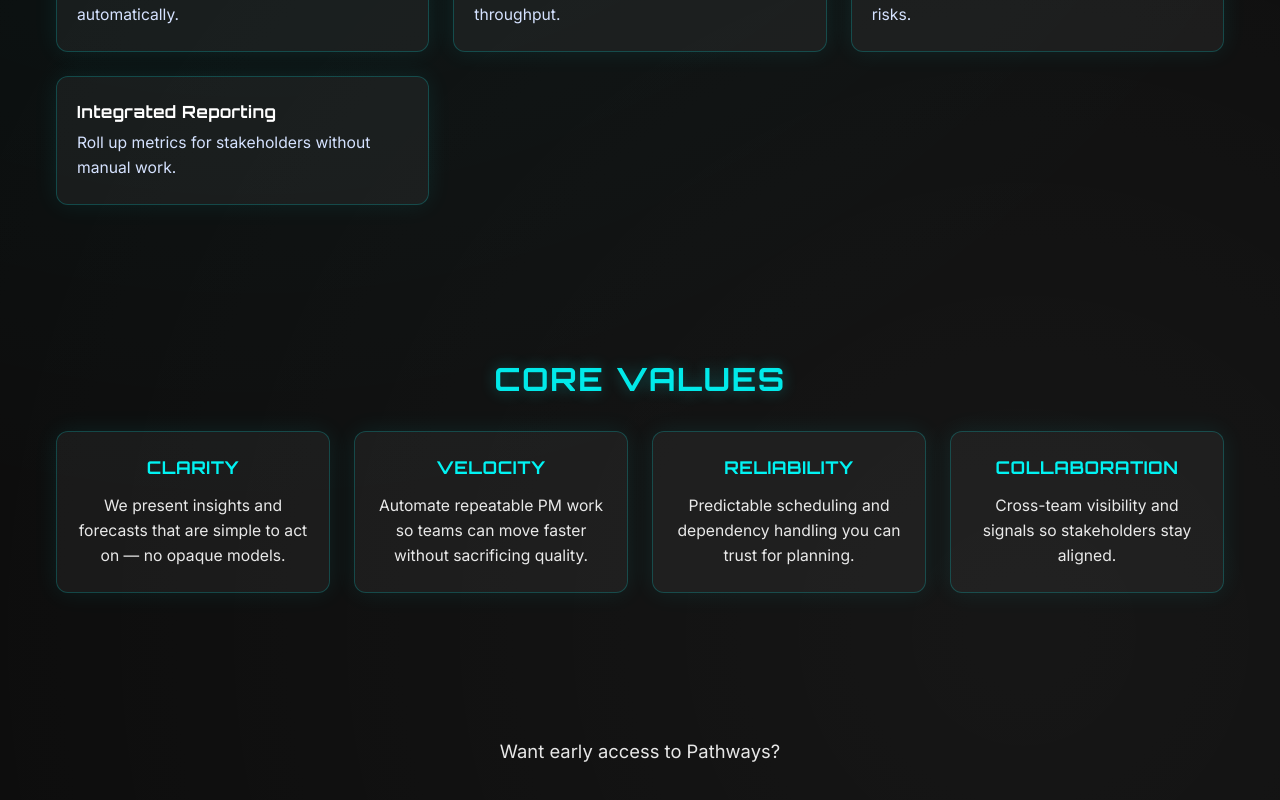
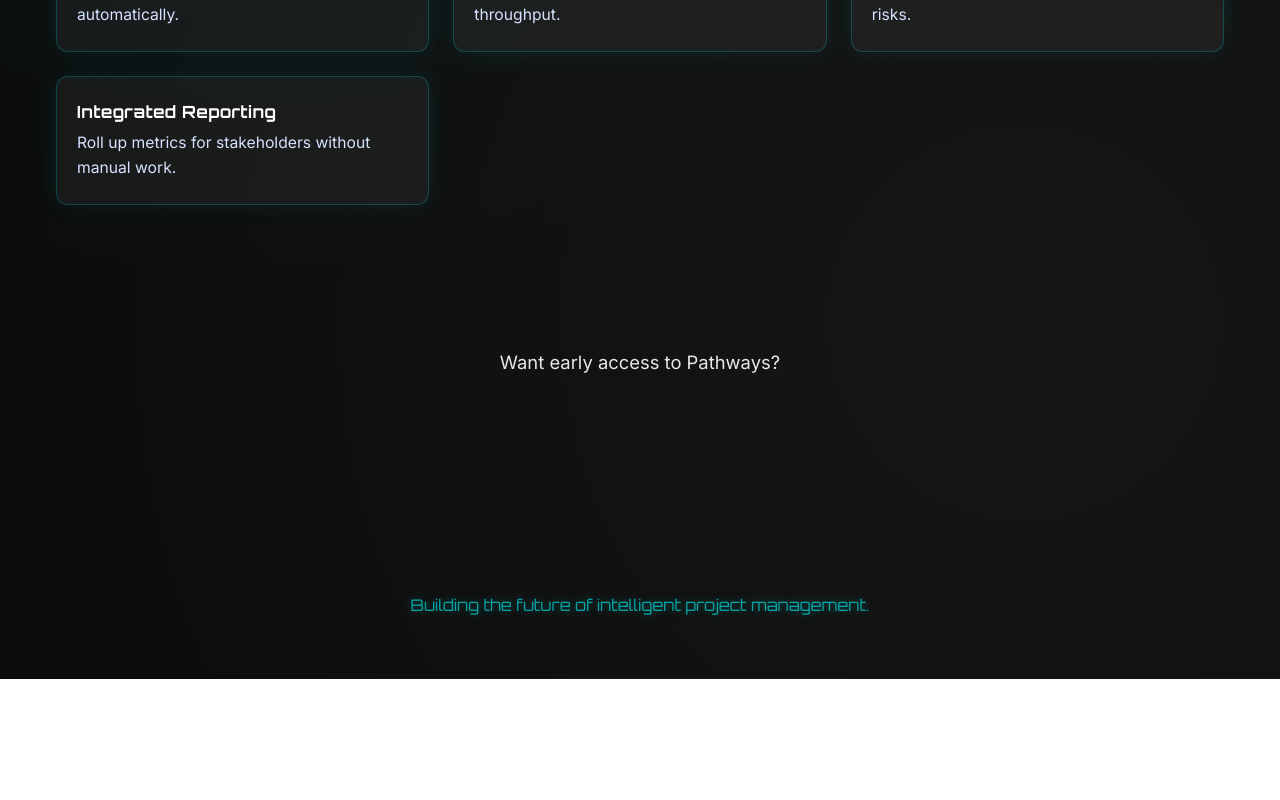
Before and after one commit to johnmbernard/synapse-solutions, a React (Vite) app: page /solutions in a window 1280 px wide. Shown: the part 1104-1904 px from the top of the page. After the commit the page ends 1783 px from the top, so only its background shows below. Built offline with nearby package versions, Linux system fonts and the light colour scheme.

Commit message:
consistent styling

```diff
--- a/src/components/solutions/Solutions.css
+++ b/src/components/solutions/Solutions.css
@@ -181,67 +181,6 @@
   line-height: 1.6;
 }
 
-/* Values section */
-.solutions-values {
-  width: 100%;
-  max-width: 1200px;
-  margin: 4rem auto 0;
-  padding: 2rem 1rem;
-}
-
-.solutions-values h2 {
-  font-family: 'Orbitron', sans-serif;
-  font-size: clamp(1.5rem, 4vw, 2rem);
-  color: rgba(0, 255, 255, 0.9);
-  margin-bottom: 2rem;
-  text-transform: uppercase;
-  text-shadow: 0 0 15px rgba(0, 255, 255, 0.3);
-  text-align: center;
-  letter-spacing: 0.05em;
-}
-
-.values {
-  display: grid;
-  grid-template-columns: repeat(auto-fit, minmax(220px, 1fr));
-  gap: 1.5rem;
-}
-
-.values > div {
-  display: flex;
-  flex-direction: column;
-  padding: 1.5rem 1.25rem;
-  background: rgba(255, 255, 255, 0.05);
-  border-radius: 12px;
-  border: 1px solid rgba(0, 255, 255, 0.2);
-  box-shadow: 0 0 25px rgba(0, 255, 255, 0.08);
-  transition: all 0.3s ease;
-  text-align: center;
-}
-
-.values > div:hover {
-  transform: translateY(-6px);
-  border-color: rgba(0, 255, 255, 0.5);
-  box-shadow: 0 0 40px rgba(0, 255, 255, 0.4);
-  background: rgba(255, 255, 255, 0.08);
-}
-
-.value {
-  font-weight: 700;
-  font-size: clamp(1rem, 2.5vw, 1.1rem);
-  color: rgba(0, 255, 255, 0.95);
-  font-family: 'Orbitron', sans-serif;
-  margin-bottom: 0.5rem;
-  text-transform: uppercase;
-  letter-spacing: 0.03em;
-}
-
-.value-description {
-  margin-top: 0.4rem;
-  font-weight: 400;
-  color: rgba(255, 255, 255, 0.9);
-  font-size: clamp(0.9rem, 2vw, 0.98rem);
-  line-height: 1.6;
-}
 
 /* CTA section */
 .solutions-cta {
--- a/src/components/solutions/Solutions.jsx
+++ b/src/components/solutions/Solutions.jsx
@@ -42,36 +42,6 @@
         </ul>
       </section>
 
-      {/* Values Section */}
-      <section className="solutions-values">
-        <h2>Core Values</h2>
-        <div className="values">
-          <div>
-            <div className="value">Clarity</div>
-            <div className="value-description">
-              We present insights and forecasts that are simple to act on — no opaque models.
-            </div>
-          </div>
-          <div>
-            <div className="value">Velocity</div>
-            <div className="value-description">
-              Automate repeatable PM work so teams can move faster without sacrificing quality.
-            </div>
-          </div>
-          <div>
-            <div className="value">Reliability</div>
-            <div className="value-description">
-              Predictable scheduling and dependency handling you can trust for planning.
-            </div>
-          </div>
-          <div>
-            <div className="value">Collaboration</div>
-            <div className="value-description">
-              Cross-team visibility and signals so stakeholders stay aligned.
-            </div>
-          </div>
-        </div>
-      </section>
 
       {/* CTA Section */}
       <section className="solutions-cta">
```
